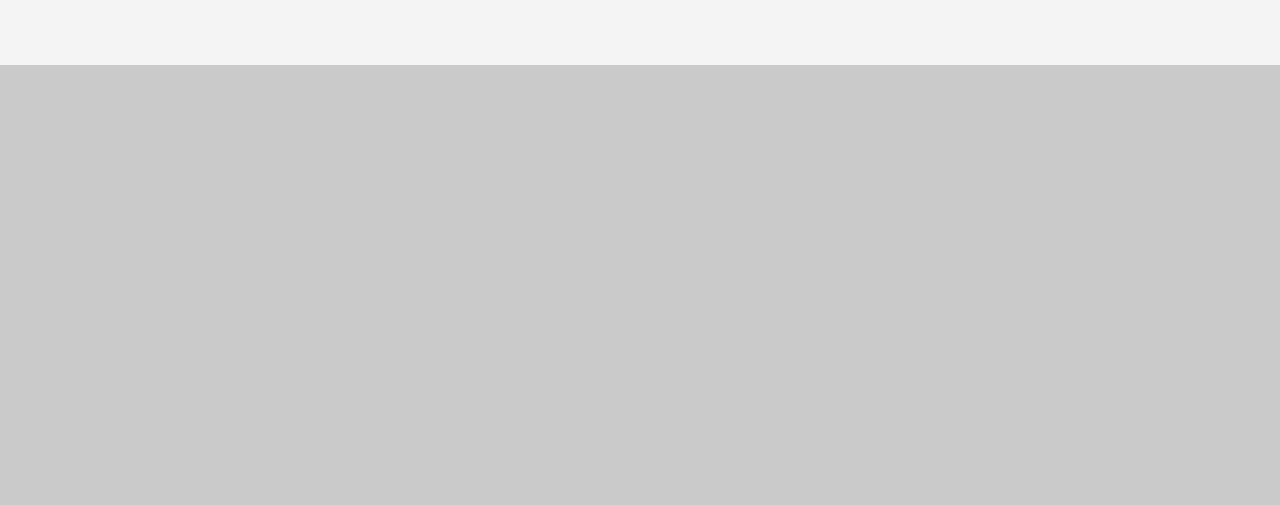
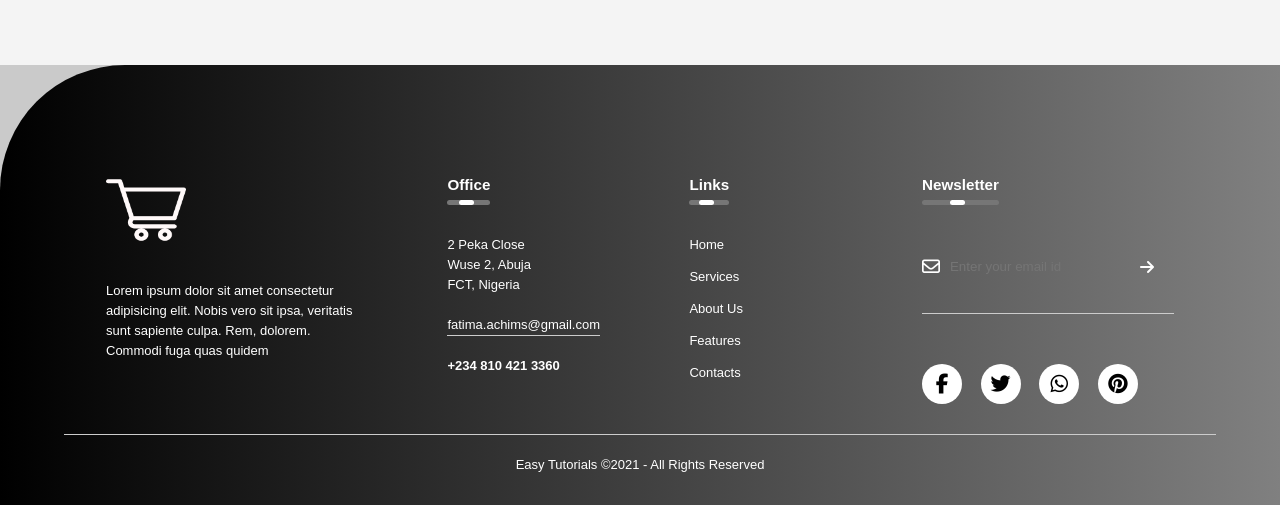
Before and after one commit to fateemaachi/eCommerce-App, a plain HTML site: page our-product.html in a window 1280 px wide. Shown: the part 786-1291 px from the top of the page. Before the commit the page ends 851 px from the top, so only its background shows below. Drawn offline with Linux system fonts and the light colour scheme.

Commit message:
finalised copy

```diff
--- a/our-product.html
+++ b/our-product.html
@@ -5,6 +5,8 @@
     <meta name="viewport" content="width=device-width, initial-scale=1.0">
     <link rel="stylesheet" href="our-product.css">
     <link rel="stylesheet" href="style.css">
+    <link rel="stylesheet" href="https://cdnjs.cloudflare.com/ajax/libs/font-awesome/4.7.0/css/font-awesome.min.css">
+  <script src="https://kit.fontawesome.com/eba01fdb8d.js"></script>
     <title>Our Products</title>
 </head>
 <body>
@@ -127,6 +129,51 @@
             </div>
         </div>
     </section>
+    <footer>
+        <div class="row">
+          <div class="col">
+            <img src="images/shopping-cart.png" height="70px"
+            class="logo1">
+            <P>
+              Lorem ipsum dolor sit amet consectetur adipisicing elit. Nobis vero sit ipsa, veritatis sunt sapiente culpa. Rem, dolorem. Commodi fuga quas quidem
+            </P>
+          </div>
+          <div class="col">
+            <h3>Office <div class="underline"><span></span></div></h3>
+            <p>2 Peka Close</p>
+            <p>Wuse 2, Abuja</p>
+            <p>FCT, Nigeria</p>
+            <p class="email-id">fatima.achims@gmail.com</p>
+            <h4>+234 810 421 3360</h4>
+          </div>
+          <div class="col">
+            <h3>Links<div class="underline"><span></span></div></h3>
+            <ul>
+              <li><a href="#">Home</a></li>
+              <li><a href="#">Services</a></li>
+              <li><a href="#">About Us</a></li>
+              <li><a href="#">Features</a></li>
+              <li><a href="#">Contacts</a></li>
+            </ul>
+          </div>
+          <div class="col">
+            <h3>Newsletter<div class="underline"><span></span></div></h3>
+            <form>
+              <i class="far fa-envelope"></i>
+              <input type="email" placeholder="Enter your email id"required>
+              <button type="submit"><i class="fas fa-arrow-right"></i></button>
+            </form>
+            <div class="social-icons">
+              <i class="fab fa-facebook-f"></i>
+              <i class="fab fa-twitter"></i>
+              <i class="fab fa-whatsapp"></i>
+              <i class="fab fa-pinterest"></i>
+            </div>
+          </div>
+        </div>
+        <hr>
+        <p class="copy-right">Easy Tutorials &copy;2021 - All Rights Reserved</p>
+      </footer>
       <!-- carousel one -->
 
       <!-- carousel two -->
```
